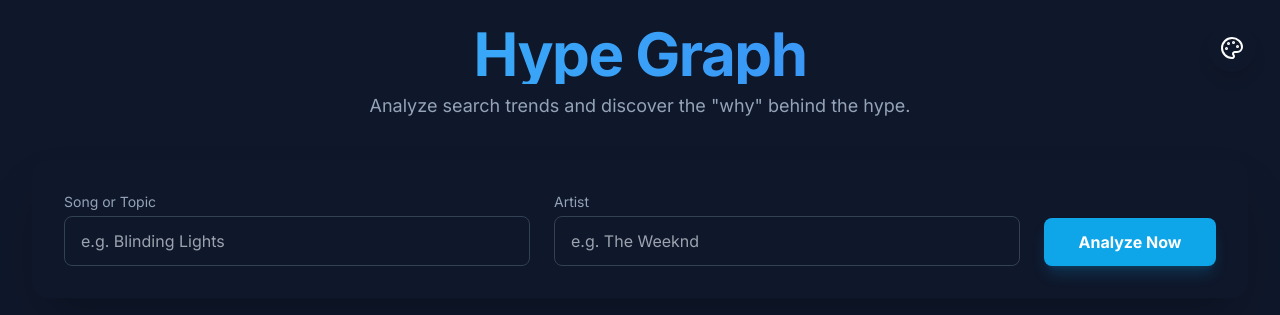
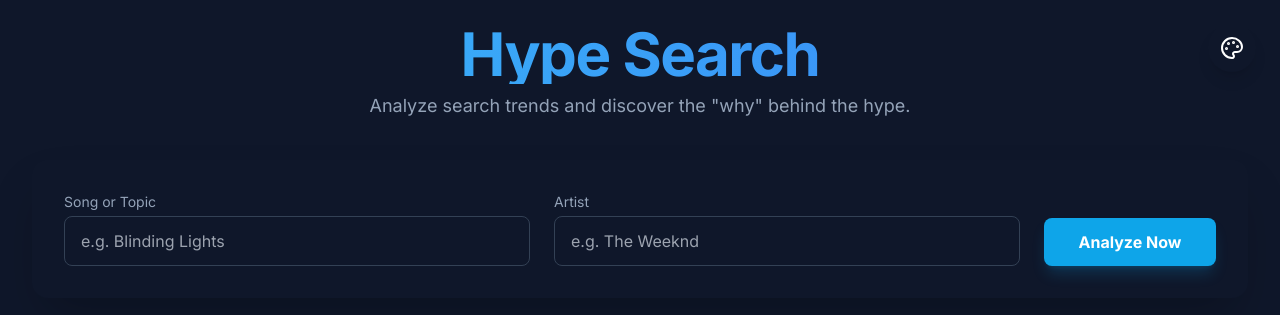
Before and after one commit to hk10877/PopularSongAnalysis, a FastAPI app: page / in a window 1280 px wide. Shown: the top 315 px of the page. Run offline with FastAPI, Linux system fonts and the light colour scheme; some libraries are stand-ins or nearby versions.

Commit message:
project title fix

```diff
--- a/templates/index.html
+++ b/templates/index.html
@@ -3,7 +3,7 @@
 <head>
     <meta charset="UTF-8">
     <meta name="viewport" content="width=device-width, initial-scale=1.0">
-    <title>Hype Graph | {{ song if song else "Music Trends" }}</title>
+    <title>Hype Search | {{ song if song else "Music Trends" }}</title>
 
     <script src="https://cdn.tailwindcss.com"></script>
     <script src="https://cdn.jsdelivr.net/npm/chart.js"></script>
@@ -80,7 +80,7 @@
     <div class="max-w-full mx-auto">
         <header class="text-center mb-10">
             <h1 class="text-6xl font-extrabold tracking-tight mb-2 bg-gradient-to-r from-sky-400 to-blue-500 bg-clip-text text-transparent">
-                Hype Graph
+                Hype Search
             </h1>
             <p class="text-slate-400 text-lg">Analyze search trends and discover the "why" behind the hype.</p>
         </header>
```
